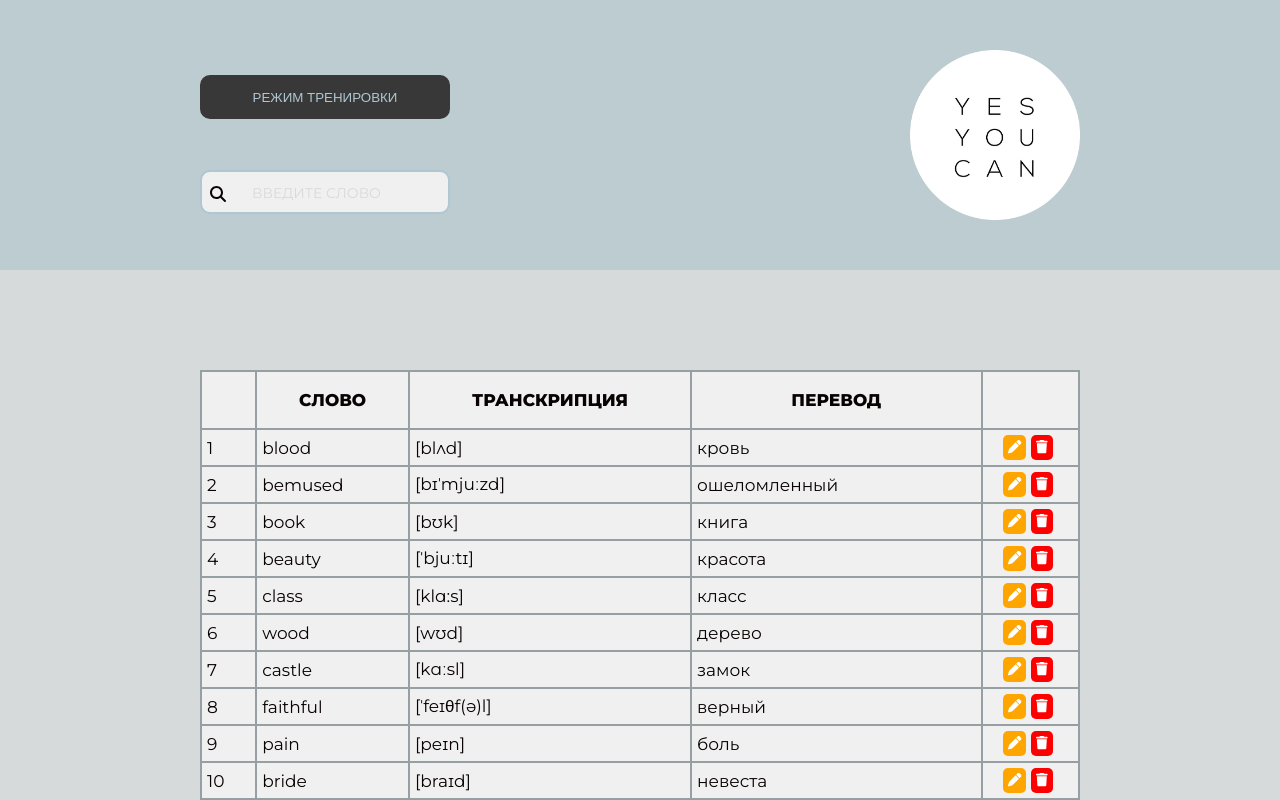
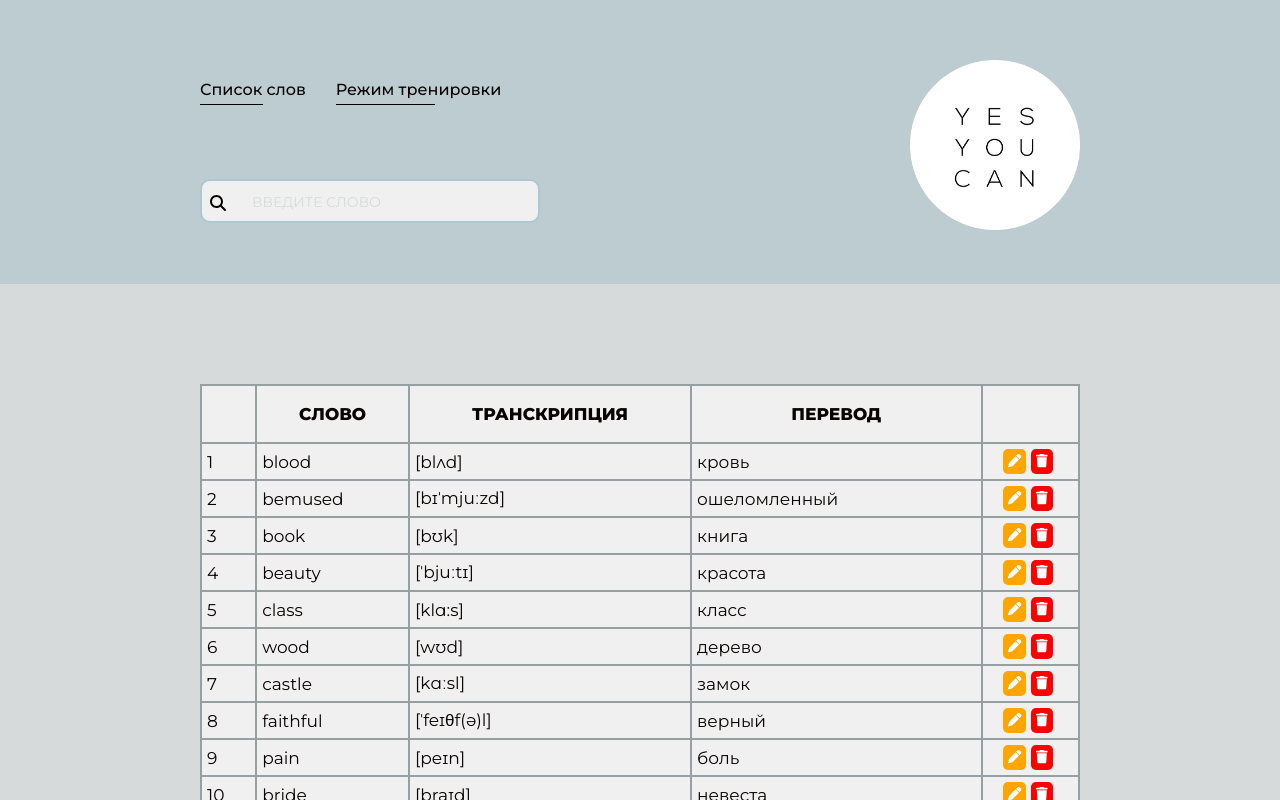
Before and after one commit to OlaGolanova/Words, a React (Create React App) app in the folder words/: page / in a window 1280 px wide. Shown: the top 800 px of the page. Built offline with nearby package versions, Linux system fonts and the light colour scheme.

Commit message:
deleted btn header

```diff
--- a/words/package.json
+++ b/words/package.json
@@ -44,6 +44,7 @@
     ]
   },
   "devDependencies": {
-    "bootstrap-icons": "^1.10.5"
+    "bootstrap-icons": "^1.10.5",
+    "react-router-dom": "^6.14.0"
   }
 }
--- a/words/public/index.html
+++ b/words/public/index.html
@@ -12,7 +12,7 @@
     <link rel="apple-touch-icon" href="%PUBLIC_URL%/logo192.png" />
     <link rel="preconnect" href="https://fonts.googleapis.com">
     <link rel="preconnect" href="https://fonts.gstatic.com" crossorigin>
-    <link href="https://fonts.googleapis.com/css2?family=Montserrat:wght@400;800&display=swap" rel="stylesheet">
+    <link href="https://fonts.googleapis.com/css2?family=Montserrat:wght@400;500;600;800&display=swap" rel="stylesheet">
     <title>Words</title>
   </head>
   <body>
--- a/words/src/App.js
+++ b/words/src/App.js
@@ -1,4 +1,9 @@
 import React, { useState } from 'react';
+import {
+    BrowserRouter as Router,
+    Routes,
+    Route,
+    Link }from 'react-router-dom';
 
 import './App.scss';
 import Header from './components/Header/Header';
@@ -11,15 +16,20 @@ import NotFound from './components/NotFound/NotFound';
 
 
 
+
 export default function App() {
 
     return (
-        <div className = "app">
-            <Header />
-            <Table />
-            <Card />
-            <NotFound />
-            <Footer />
-        </div>
+        <Router>
+            <div className = "app">
+                <Header />
+                <Routes>
+                    <Route path="/" element={ <Table />}/>
+                    <Route path="/cards" element={<Card /> }/>
+                    <Route path="*" element={ <NotFound /> }/>
+                </Routes>
+                <Footer />
+            </div>
+        </Router>
     );
 };
--- a/words/src/components/Header/Header.jsx
+++ b/words/src/components/Header/Header.jsx
@@ -1,5 +1,6 @@
 import React, { useState } from 'react';
 import { CSSTransition } from 'react-transition-group';
+import { Link } from 'react-router-dom';
 
 import { FontAwesomeIcon } from '@fortawesome/react-fontawesome';
 import { faSearch } from '@fortawesome/free-solid-svg-icons';
@@ -10,11 +11,26 @@ import './Header.scss';
 
 
 export default  function Header(){
-    const [ pressed, setPressed ] = useState(true);
+    const [ pressedCardBtn, setPressedCardBtn ] = useState(false);
+    const [ pressedTableBtn, setPressedTableBtn ] = useState(true);
     const [ value, setValue ] = useState('');
 
-    const handleChangeBtn = () => {
-        setPressed(!pressed);
+    const handleChangeCardBtn = () => {
+        if (!pressedCardBtn){
+            setPressedCardBtn(!pressedCardBtn);
+        };
+        if(pressedTableBtn) {
+            setPressedTableBtn(!pressedTableBtn);
+        };
+
+    };
+    const handleChangeTableBtn = () => {
+        if(!pressedTableBtn){
+            setPressedTableBtn(!pressedTableBtn);
+        };
+        if(pressedCardBtn){
+            setPressedCardBtn(!pressedCardBtn);
+        }
     };
 
     const handleChangeValue = (event) => {
@@ -35,14 +51,25 @@ export default  function Header(){
                 onChange = { handleChangeValue }
             />
         </>
-
     );
 
     return (
         <header>
             <div className = "header" >
+                <nav>
+                    <li onClick = { handleChangeTableBtn }>
+                        <Link
+                            className = "link"
+                            to="/">Список слов</Link>
+                    </li>
+                    <li onClick = { handleChangeCardBtn }>
+                        <Link
+                            className = "link"
+                            to="/cards">Режим тренировки</Link>
+                    </li>
+                </nav>
                 <CSSTransition
-                    in={ pressed }
+                    in={ pressedTableBtn }
                     timeout={300}
                     classNames="alert"
                     unmountOnExit>
@@ -50,14 +77,9 @@ export default  function Header(){
                         { search }
                     </form>
                 </CSSTransition>
-                <button
-                    className = "header_btn"
-                    onClick = { handleChangeBtn}>
-                    { pressed ? 'Режим Тренировки' : 'Список слов'}
-                </button>
             </div>
             <CSSTransition
-                in={ !pressed }
+                in={ pressedCardBtn }
                 timeout={300}
                 classNames="alert"
                 unmountOnExit>
@@ -65,7 +87,14 @@ export default  function Header(){
                     <Timer />
                 </div>
             </CSSTransition>
-            <img src={logo} className = "logo" alt="logo" />
+            <Link to="/">
+                <img
+                    src={logo}
+                    className = "logo"
+                    alt="logo"
+                    onClick = { handleChangeTableBtn } />
+            </Link>
+
         </header>
     );
 };
--- a/words/src/components/Header/Header.scss
+++ b/words/src/components/Header/Header.scss
@@ -9,16 +9,65 @@ header {
     background: $colorHeader;
     padding: 50px 200px 50px 200px;
     .header {
-      display: flex;
-      flex-direction: column;
+        padding-top: 30px;
     }
+    nav {
+        display: flex;
+        li {
+            list-style-type: none;
+            margin-right: 30px;
+            &:last-child {
+                margin-right: 0;
+            }
+            .link{
+                position: relative;
+                color: $colorText;
+                text-decoration: none;
+                font-weight: 500;
+                line-height: 1;
+                &::after {
+                    display: block;
+                    position:absolute;
+                    top: 24px;
+                    left:0;
+                    width: 60%;
+                    height: 1px;
+                    background-color: $colorText;
+                    content: "";
+                    transition: width 0.3s ease-out;
+                    &:hover {
+                        cursor: pointer;
+                        opacity: 0.8;
+                    }
+                }
+                &:hover {
+                    cursor: pointer;
+                    opacity: 0.9;
+                    &:after {
+                        width: 0;
+                    }
+                &:focus {
+                    cursor: pointer;
+                    opacity: 0.9;
+                    &:after {
+                        width: 0;
+                    }
+
+                }
+
+            }
+        }
+     }
+  }
+
+
     .form {
-      margin-top: 120px;
+      margin-top: 80px;
       position: relative;
       text-align: left;
 
       .searchPanel {
-          width: 250px;
+          width: 340px;
           height: 44px;
           border-radius: 10px;
           border: 2px solid $colorFooter;
@@ -52,24 +101,8 @@ header {
           left: 10px;      }
 
   }
-    .header_btn {
-      position: absolute;
-      width: 250px;
-      height: 44px;
-      top: 75px;
-      border-radius: 10px;
-      background: $colorBtn;
-      border: 2px solid $colorBtn;
-      color: $colorFooter;
-      text-transform: uppercase;
-      transition: 1s;
-      &:hover {
-          cursor: pointer;
-          background: $colorBtntHover;
-          color: $colorTextHoverBtn;
-       }
-    }
     .logo {
+      padding-top: 10px;
       width: 170px;
       &:hover{
         cursor: pointer;
@@ -102,5 +135,4 @@ header {
       transform: scale(0.9);
       transition: opacity 300ms, transform 300ms;
     }
-
 }
--- a/words/src/components/NotFound/NotFound.jsx
+++ b/words/src/components/NotFound/NotFound.jsx
@@ -458,6 +458,8 @@ export default function NotFound() {
                     <div className="shelf__handle_front"></div>
                     <div className="shelf__handle_right"></div>
                 </div>
+
+
                 <div className="layer-1 shadow"></div>
                 <div className="layer-2 numbers">
                     <div className="numbers__item numbers__item_1">4</div>
--- a/words/src/components/Timer/Timer.scss
+++ b/words/src/components/Timer/Timer.scss
@@ -32,7 +32,7 @@
     &_img {
         display: block;
         margin: 0 auto;
-        width: 65px;
+        width: 50px;
 
     }
     &_info {
```
Also changed, not shown: 1 other file (tests, documents, lock files or other folders).
